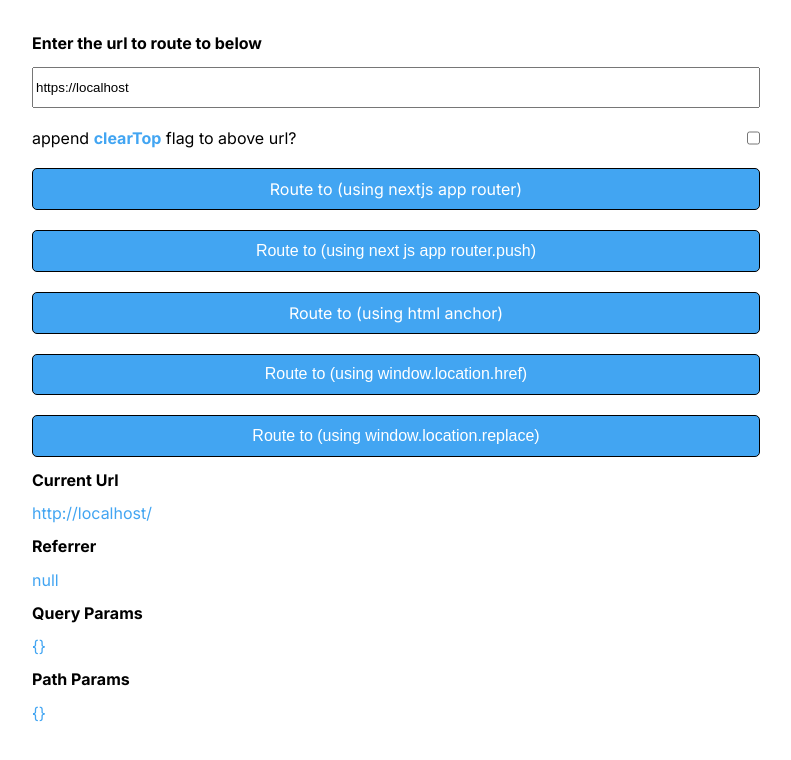
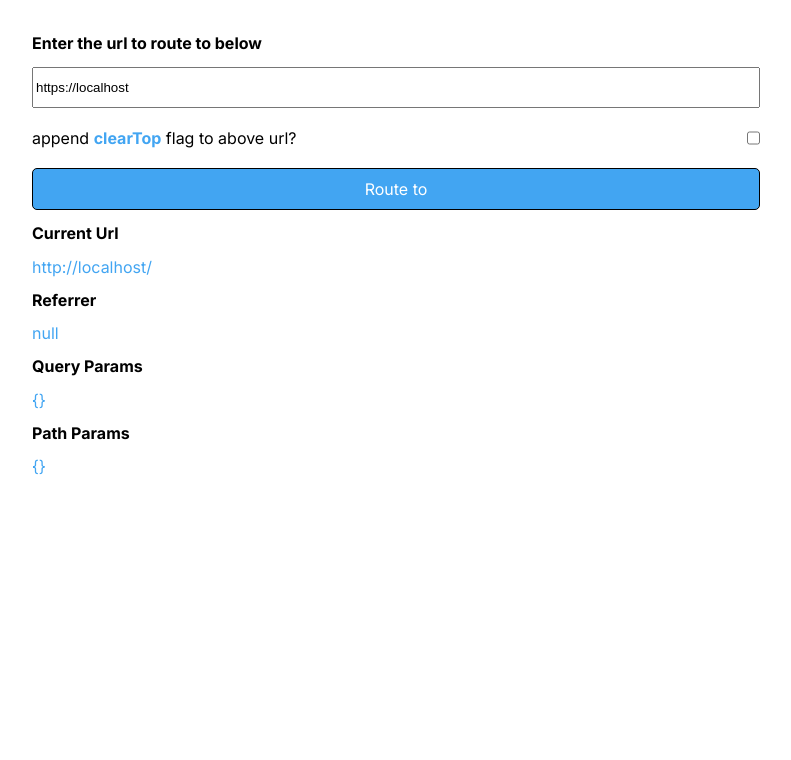
Before and after one commit to vishal-tiket/central-router, a Next.js app: page / in a window 1280 px wide. Shown: the top 760 px of the page, without its empty margins (244-1035 px from the left). Built offline with nearby package versions, Linux system fonts and the light colour scheme.

Commit message:
chore: remove extra buttons

```diff
--- a/component/CentralRouter/CentralRouter.js
+++ b/component/CentralRouter/CentralRouter.js
@@ -201,6 +201,7 @@ export const CentralRouter = ({
       </div>
 
       <div>
+        {/* <>
           {url && isValidUrl(url) ? (
             <Link href={url} className={styles.link}>
               Route to (using nextjs app router)
@@ -210,8 +211,10 @@ export const CentralRouter = ({
               Route to (using nextjs app router)
             </a>
           )}
+          </>
+        */}
 
-        {url && isValidUrl(url) ? (
+        {/* {url && isValidUrl(url) ? (
           <button
             href={url}
             className={styles.link}
@@ -231,19 +234,19 @@ export const CentralRouter = ({
           <a onClick={handleJSNavigation} className={styles.link}>
             Route to (using nextjs app router.push)
           </a>
-        )}
+        )} */}
 
         {url && isValidUrl(url) ? (
           <a href={url} className={styles.link}>
-            Route to (using html anchor)
+            Route to
           </a>
         ) : (
           <a onClick={handleJSNavigation} className={styles.link}>
-            Route to (using html anchor)
+            Route to
           </a>
         )}
 
-        <button className={styles.link} onClick={handleJSNavigation}>
+        {/* <button className={styles.link} onClick={handleJSNavigation}>
           Route to (using window.location.href)
         </button>
 
@@ -252,7 +255,7 @@ export const CentralRouter = ({
           onClick={() => handleJSNavigation(true)}
         >
           Route to (using window.location.replace)
-        </button>
+        </button> */}
         {carRequest && (
           <button className={styles.link} onClick={getContacts}>
             Get Contacts
```
Lines whose indentation alone changed are shown as unchanged.
